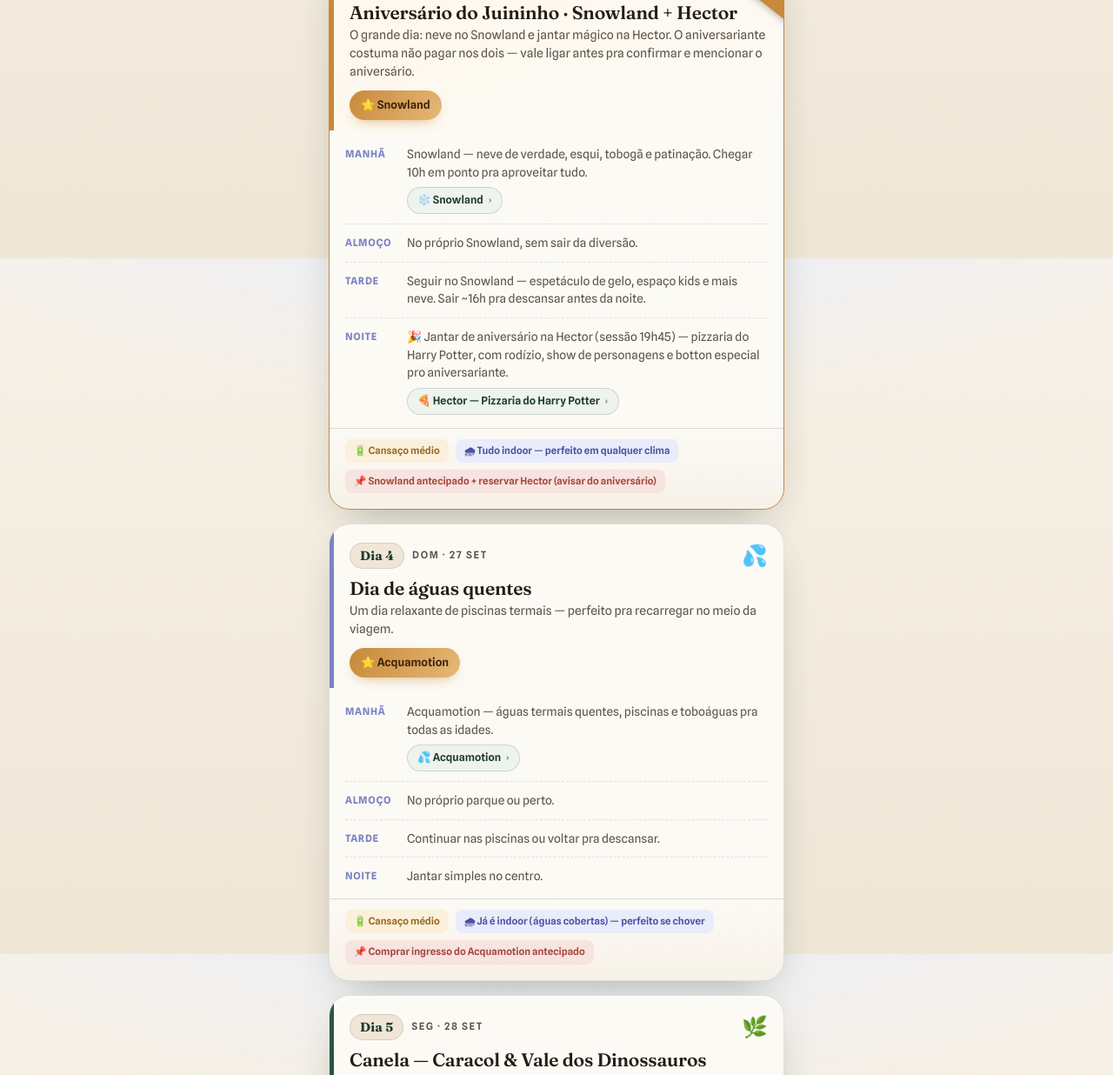
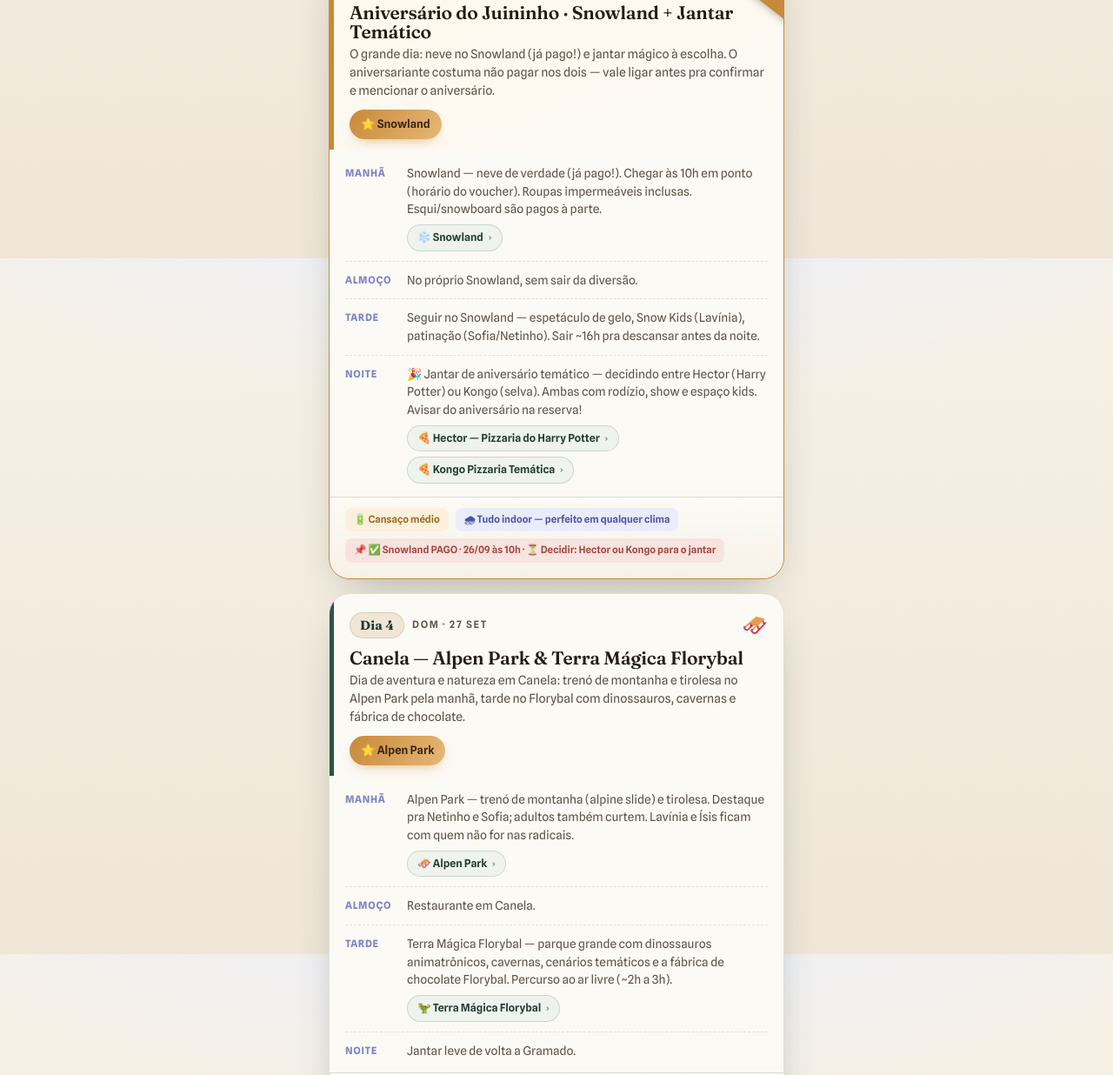
Before and after one commit to ofelipedosanuncios/viagem-gramado-2026, a plain HTML site: page index.html in a window 1280 px wide. Shown: the part 2903-4139 px from the top of the page at 87% size. Drawn offline with Linux system fonts and the light colour scheme.

Commit message:
[roteiro] Reorganizar Dia 4 (Alpen Park+Florybal), fondue Dia 5, Snowland pago, hospedagem atualizada

```diff
--- a/index.html
+++ b/index.html
@@ -379,11 +379,11 @@
     <h2>O que a família decide</h2>
     <p class="lead">O grosso já está definido. Faltam poucos detalhes de experiência — vocês opinam e a gente ajusta.</p>
     <div class="decisions">
-      <div class="dec done"><span class="badge">Confirmado ✓</span><div class="q">🏡 Onde vamos ficar — Cabanas Rota do Sol</div><div class="a">2 chalés família (8 pessoas). Rua Dartagnan de Oliveira, 310 — Av. Central, Gramado (95670-000). Café da manhã incluído, chalé com lareira e estacionamento grátis. Check-in 24/09 (14h) · check-out 29/09 (12h). R$ 1.560 por família, já pago. <a href="https://www.instagram.com/cabanasrotadosol/" target="_blank" rel="noopener" style="color:var(--hortensia);font-weight:600;text-decoration:none">@cabanasrotadosol ↗</a></div></div>
-      <div class="dec done"><span class="badge">Confirmado ✓</span><div class="q">❄️ A neve — Snowland</div><div class="a">Junto com a Hector no Dia 3 (aniversário do Juininho — aniversariante costuma não pagar).</div></div>
+      <div class="dec done"><span class="badge">Confirmado ✓</span><div class="q">🏡 Onde vamos ficar — Cabanas Rota do Sol</div><div class="a">2 chalés Família Econômico (4 pessoas cada) · Reserva nº 6.598. Rua Dartagnan de Oliveira, 310 — Av. Central, Gramado (95670-000). Check-in 24/09 (14h) · check-out 29/09 (12h). R$ 1.560 por família, já pago. ☕ Café da manhã das 7h30 às 10h · 🔔 Recepção 7h–22h · 🅿️ Estacionamento grátis · 📶 Wi-Fi · 📺 TV a cabo. ⚡ Voltagem 220v. 🪵 Lareira inclusa — lenha só da pousada (multa R$150/dia se trazer de fora). 🚭 Não fumar nas acomodações (multa R$250/dia). 🐾 Pet friendly (consultar regras). WhatsApp/tel: (54) 3286-6569. <a href="https://www.instagram.com/cabanasrotadosol/" target="_blank" rel="noopener" style="color:var(--hortensia);font-weight:600;text-decoration:none">@cabanasrotadosol ↗</a></div></div>
+      <div class="dec done"><span class="badge">Confirmado ✓</span><div class="q">❄️ Snowland — ingresso comprado!</div><div class="a">✅ PAGO — 26/09 (sábado, aniversário do Juininho) às 10h. Família F e J já têm voucher. Inclui: montanha de neve, patinação, jogos, shows, roupas impermeáveis. Não inclui: esqui/snowboard (pago à parte), estacionamento, comida.</div></div>
       <div class="dec done"><span class="badge">Confirmado ✓</span><div class="q">🍫 Mundo Lugano</div><div class="a">Parque indoor de chocolate e jogos no dia da chegada (Dia 1) — e o rodízio de pizza fecha a noite.</div></div>
-      <div class="dec done"><span class="badge">Confirmado ✓</span><div class="q">🍕 Hector — pizzaria do Harry Potter</div><div class="a">Jantar de aniversário do Juininho, sábado 26 (Dia 3, sessão 19h45).</div></div>
-      <div class="dec done"><span class="badge">Confirmado ✓</span><div class="q">💦 Águas quentes — Acquamotion</div><div class="a">Domingo (Dia 4). Fica fora da segunda, porque o parque fecha às segundas.</div></div>
+      <div class="dec"><span class="badge" style="background:var(--amber);color:#fff">⏳ Decidir</span><div class="q">🍕 Jantar de aniversário — Hector ou Kongo?</div><div class="a">Hector (Harry Potter): rodízio de pizzas, show de personagens, espaço kids monitorado. Kongo: selva, +100 sabores, show ao vivo, Casa da Árvore (brinquedoteca grátis). Ambas temáticas e com aniversariante especial na reserva. Qual a favorita?</div></div>
+      <div class="dec done"><span class="badge">Confirmado ✓</span><div class="q">🛷 Dia 4 — Alpen Park + Terra Mágica Florybal</div><div class="a">Domingo em Canela: Alpen Park (trenó de montanha e tirolesa) pela manhã e Florybal (dinossauros, cavernas e fábrica de chocolate) à tarde. Ingressos a comprar.</div></div>
       <div class="dec done"><span class="badge">Confirmado ✓</span><div class="q">🎅 Aldeia do Papai Noel</div><div class="a">Agora na tarde do Dia 2, junto com o Mini Mundo e o Lago Negro.</div></div>
       <div class="dec"><div class="q">🌄 Canela: o Dia 5 já tem Caracol + Vale dos Dinossauros. Somamos os Bondinhos?</div><div class="a">Os Bondinhos ficam ao lado do Caracol, na mesma estrada. Dá pra encaixar no mesmo dia ou deixar de fora pra não pesar.</div></div>
       <div class="dec"><div class="q">☕ Onde encaixar o Café Colonial Bela Vista?</div><div class="a">Saiu do último dia. Querem pôr em outro dia — tipo almoço do Dia 2 ou Dia 4 — ou deixar de fora? A gente reserva.</div></div>
@@ -537,13 +537,13 @@
 
   snowland:{ico:"❄️",name:"Snowland",tag:"Parque de neve · Indoor · Gramado",g:"#bcd4e6,#5d7fa8",img:"",
     addr:"RS-235, R. Linha Carazal, 9009 - Gramado - RS, 95675-500",ig:"snowlandgramado",wa:"555430501720",video:"",
-    price:{adult:199.9,child:129.5,childMax:17,freeUnder:4,etiq:"oficial"},
-    what:"O único parque de neve indoor da América Latina. Neve de verdade a -5°C, com pista de esqui e snowboard, patinação no gelo, tobogã, montanha de neve e espetáculo. Tudo coberto e climatizado.",
-    highlights:["Esqui e snowboard pra iniciantes","Patinação no gelo","Tobogã e guerra de neve","Espetáculo de gelo","Espaço kids","Casaco, luva e bota inclusos"],
-    facts:[["Horário","10h às 17h (atrações até 16h30) · fecha quartas"],["Tempo de visita","Meio período a dia inteiro (3–5h)"],["Melhor horário","Logo na abertura (10h)"],["Reserva","Comprar online antecipado"],["Se chover","Indoor — plano B perfeito"]],
-    family:["Sofia (8) e Netinho (12): esqui, tobogã e patinação","Lavínia (3): espaço kids e bonecos de neve","Isis (bebê): pouco tempo e bem agasalhada (o frio é intenso)"],
-    tip:"Vistam roupa térmica e meias grossas por baixo — o casaco emprestado ajuda, mas as pernas sentem o frio.",
-    verdict:"Indispensável pra esse grupo — é o pedido que abriu a viagem e rende um dia inteiro."},
+    price:{adult:199.9,child:129.5,childMax:17,freeUnder:4,etiq:"pago"},
+    what:"O único parque de neve indoor da América Latina. Neve de verdade a -5°C, com pista de esqui e snowboard, patinação no gelo, tobogã, montanha de neve e espetáculo. Tudo coberto e climatizado. Ingressos já comprados para 26/09 às 10h!",
+    highlights:["Montanha de neve e castelinho","Patinação no gelo (min 1,15m e pé 28)","Tobogã, tubing e ice slide (min 1,30m)","Snow Kids pra 0–7 anos (Lavínia ✓)","Roupas impermeáveis inclusas","Esqui/snowboard: pago à parte"],
+    facts:[["✅ Voucher","JÁ PAGO — 26/09 às 10h (família F e J)"],["Horário","10h às 17h (atrações até 16h30)"],["Incluso","Entrada + todas as atrações, roupas impermeáveis"],["Não incluso","Esqui/snowboard, estacionamento, lockers, comida, fotos"],["Patinação","Min 1,15m e pé nº 28"],["Tubing / Ice Slide","Min 1,30m"],["Snow Kids","0 a 7 anos — Lavínia (3) entra"],["Ísis (bebê)","Min 1 ano na montanha de neve — verificar com os pais"],["Reagendamento","1ª vez grátis (48h antes); depois R$50/ingresso"]],
+    family:["Sofia (8) e Netinho (12): patinação, tubing, ice slide e jogos","Lavínia (3): Snow Kids e montanha de neve (espaço kids)","Ísis (bebê): verificar se já tem 1 ano completo pra área de neve"],
+    tip:"Vistam roupa térmica e meias grossas por baixo — o casaco emprestado ajuda, mas as pernas sentem o frio. Esqui/snowboard é pago à parte e vale a pena pra quem quiser experimentar.",
+    verdict:"O ponto alto da viagem — ingressos confirmados para o dia do aniversário do Juininho."},
 
   hector:{ico:"🍕",name:"Hector — Pizzaria do Harry Potter",tag:"Rodízio temático · Jantar · Gramado",g:"#5a3a8a,#2a1d4a",img:"",
     addr:"Av. Borges de Medeiros, 1791 - Centro, Gramado - RS",ig:"hectordragao",wa:"555496885995",video:"",
@@ -609,14 +609,14 @@
     tip:"Reservem uma noite pra chocolate quente. As fábricas de chocolate costumam ter degustação.",
     verdict:"O point das noites leves — é onde vocês vão terminar vários dias sem planejar."},
 
-  fondue:{ico:"🫕",name:"Noite de Fondue",tag:"Jantar clássico da Serra · Gramado",g:"#c8893a,#7a4a2a",img:"",
-    addr:"Gramado - RS (casa a definir)",ig:"casa.lugano",wa:"555492051140",video:"",
-    price:{adult:170,child:85,childMax:12,freeUnder:4,etiq:"oficial"},
-    what:"A experiência gastronômica mais típica de Gramado: fondue de queijo pra começar, fondue de carne no principal e fondue de chocolate com frutas na sobremesa. Clima aconchegante de montanha numa noite fria.",
-    highlights:["Fondue de queijo, carne e chocolate","Ambiente aconchegante","Experiência típica da Serra","Casas: Chateau de La Fondue, La Famille de Gazon"],
-    facts:[["Tempo de visita","Refeição longa — a noite toda"],["Reserva","Reservar com antecedência"],["Com crianças","Demorado — pequenos podem cansar"]],
-    tip:"Uma noite de fondue na viagem é o ponto certo. Confiram se a casa tem opção pras crianças.",
-    verdict:"Vale pela experiência típica. Está no Dia 5, depois de Canela — pra esquentar a noite fria."},
+  fondue:{ico:"🫕",name:"Fondue — La Famille de Gazon",tag:"Sequência fondue na pedra · PAGO · Gramado",g:"#c8893a,#7a4a2a",img:"",
+    addr:"Av. das Hortênsias, 1008 - Centro, Gramado",ig:"",wa:"",video:"",
+    price:{adult:129.9,child:60,childMax:10,freeUnder:5,etiq:"pago"},
+    what:"Sequência de fondue na pedra na La Famille de Gazon: queijo derretido com vinho branco + pão, batata e legumes; carne na pedra (bovino, suíno e frango) com 11 molhos; e fondue de chocolate com 5 frutas e waffer. Vouchers já comprados — só aparecer!",
+    highlights:["Fondue de queijo com vinho branco","Carne na pedra: 3 tipos + 11 molhos","Fondue de chocolate com frutas","Sem agendamento — por ordem de chegada","Restaurante não cobra taxa de 10%"],
+    facts:[["Endereço","Av. das Hortênsias, 1008 - Centro, Gramado"],["Horário jantar","18h às 23h — todos os dias"],["Voucher","✅ JÁ PAGO (família F e J)"],["⚠️ Regra do voucher","NÃO VALE sábado nem domingo — somente dias de semana"],["Crianças","Até 4 anos: isento · 5 a 10 anos: R$60 no local"],["Agendamento","Não precisa — ordem de chegada"],["Bebidas","Não inclusas no voucher"],["Tempo de visita","~2h a 2h30 — refeição completa"]],
+    tip:"Chegar cedo (18h–18h30) pra não esperar. Levar o voucher impresso ou no celular (códigos JOGK54 e QMMA17).",
+    verdict:"Está no Dia 5 (segunda-feira) — fondue quente pra fechar o dia de Canela."},
 
   cafecolonial:{ico:"☕",name:"Café Colonial Bela Vista",tag:"Café colonial · Bela Vista · Gramado",g:"#b88a5a,#74542f",img:"",
     addr:"Café Colonial Bela Vista - Gramado - RS",ig:"belavistacafecolonialoficial",wa:"555432861608",video:"",
@@ -684,6 +684,16 @@
     tip:"Se entrar, encaixa bem numa manhã leve. Como o Netinho é maior, vale medir o interesse antes.",
     verdict:"Fofo, mas opcional pra essa faixa de idade — por isso ficou nas opções à parte."},
 
+  alpenpark:{ico:"🛷",name:"Alpen Park",tag:"Parque de aventura · Canela",g:"#3d6e8a,#1d3a4a",img:"",
+    addr:"Canela - RS",ig:"alpenpark",wa:"",video:"",
+    price:{adult:0,child:0,childMax:99,freeUnder:0,etiq:"conferir"},
+    what:"Parque de aventura com o famoso trenó de montanha (alpine slide) e tirolesa — as atrações mais radicais da região. Ótimas pras crianças maiores e adultos que querem adrenalina.",
+    highlights:["Trenó de montanha (alpine slide)","Tirolesa","Outras atrações radicais","Vista de Canela"],
+    facts:[["Horário","Verificar no site antes de ir"],["Com criança pequena","Atrações têm altura mínima — Lavínia e Ísis ficam de fora das radicais"],["Dica","Confirmar alturas mínimas e preços antes de ir"]],
+    family:["Netinho (12) e Sofia (8): destaque do dia — trenó e tirolesa são pra eles","Adultos: podem curtir junto","Lavínia (3) e Ísis: ficam com quem não for nas atrações radicais"],
+    tip:"Comprar ingressos antecipado se disponível. Vale combinar com o Florybal no mesmo dia, já que ambos ficam em Canela.",
+    verdict:"Adrenalina e diversão no dia 4 — junto com o Florybal."},
+
   opcionais:{ico:"🌸",name:"Outras opcionais",tag:"Atrações extras · decidir na hora",g:"#8a7eb8,#544a8a",img:"",
     addr:"",ig:"",wa:"",video:"",price:null,
     what:"Atrações legais da região que não entraram no roteiro fixo, mas valem ficar no radar caso sobre tempo, o clima ajude ou a família queira.",
@@ -710,21 +720,21 @@
      {t:"Tarde",b:"Aldeia do Papai Noel — clima de Natal e fotos (a Lavínia vai amar). Depois, passeio leve pelo Lago Negro e centro/Rua Coberta com chocolate quente.",p:["aldeia","laghonegro","ruacoberta"]},
      {t:"Noite",b:"Jantar leve no centro e descanso — o Dia 3 vai ser intenso.",p:[]}
    ]},
-  {n:3,date:"Sáb · 26 Set",ico:"🎂",accent:"var(--amber)",birthday:true,title:"Aniversário do Juininho · Snowland + Hector",obj:"O grande dia: neve no Snowland e jantar mágico na Hector. O aniversariante costuma não pagar nos dois — vale ligar antes pra confirmar e mencionar o aniversário.",
-   anchor:"snowland",tired:"medio",rain:"Tudo indoor — perfeito em qualquer clima",book:"Snowland antecipado + reservar Hector (avisar do aniversário)",
+  {n:3,date:"Sáb · 26 Set",ico:"🎂",accent:"var(--amber)",birthday:true,title:"Aniversário do Juininho · Snowland + Jantar Temático",obj:"O grande dia: neve no Snowland (já pago!) e jantar mágico à escolha. O aniversariante costuma não pagar nos dois — vale ligar antes pra confirmar e mencionar o aniversário.",
+   anchor:"snowland",tired:"medio",rain:"Tudo indoor — perfeito em qualquer clima",book:"✅ Snowland PAGO · 26/09 às 10h · ⏳ Decidir: Hector ou Kongo para o jantar",
    slots:[
-     {t:"Manhã",b:"Snowland — neve de verdade, esqui, tobogã e patinação. Chegar 10h em ponto pra aproveitar tudo.",p:["snowland"]},
+     {t:"Manhã",b:"Snowland — neve de verdade (já pago!). Chegar às 10h em ponto (horário do voucher). Roupas impermeáveis inclusas. Esqui/snowboard são pagos à parte.",p:["snowland"]},
      {t:"Almoço",b:"No próprio Snowland, sem sair da diversão.",p:[]},
-     {t:"Tarde",b:"Seguir no Snowland — espetáculo de gelo, espaço kids e mais neve. Sair ~16h pra descansar antes da noite.",p:[]},
-     {t:"Noite",b:"🎉 Jantar de aniversário na Hector (sessão 19h45) — pizzaria do Harry Potter, com rodízio, show de personagens e botton especial pro aniversariante.",p:["hector"]}
+     {t:"Tarde",b:"Seguir no Snowland — espetáculo de gelo, Snow Kids (Lavínia), patinação (Sofia/Netinho). Sair ~16h pra descansar antes da noite.",p:[]},
+     {t:"Noite",b:"🎉 Jantar de aniversário temático — decidindo entre Hector (Harry Potter) ou Kongo (selva). Ambas com rodízio, show e espaço kids. Avisar do aniversário na reserva!",p:["hector","kongo"]}
    ]},
-  {n:4,date:"Dom · 27 Set",ico:"💦",accent:"var(--hortensia)",title:"Dia de águas quentes",obj:"Um dia relaxante de piscinas termais — perfeito pra recarregar no meio da viagem.",
-   anchor:"acquamotion",tired:"medio",rain:"Já é indoor (águas cobertas) — perfeito se chover",book:"Comprar ingresso do Acquamotion antecipado",
+  {n:4,date:"Dom · 27 Set",ico:"🛷",accent:"var(--pine-2)",title:"Canela — Alpen Park & Terra Mágica Florybal",obj:"Dia de aventura e natureza em Canela: trenó de montanha e tirolesa no Alpen Park pela manhã, tarde no Florybal com dinossauros, cavernas e fábrica de chocolate.",
+   anchor:"alpenpark",tired:"pesado",rain:"Alpen Park e Florybal são ao ar livre — em chuva forte, trocar por Mundo a Vapor (indoor) ou Acquamotion",book:"Verificar alturas mínimas e comprar ingressos Alpen Park + Florybal antecipado",
    slots:[
-     {t:"Manhã",b:"Acquamotion — águas termais quentes, piscinas e toboáguas pra todas as idades.",p:["acquamotion"]},
-     {t:"Almoço",b:"No próprio parque ou perto.",p:[]},
-     {t:"Tarde",b:"Continuar nas piscinas ou voltar pra descansar.",p:[]},
-     {t:"Noite",b:"Jantar simples no centro.",p:[]}
+     {t:"Manhã",b:"Alpen Park — trenó de montanha (alpine slide) e tirolesa. Destaque pra Netinho e Sofia; adultos também curtem. Lavínia e Ísis ficam com quem não for nas radicais.",p:["alpenpark"]},
+     {t:"Almoço",b:"Restaurante em Canela.",p:[]},
+     {t:"Tarde",b:"Terra Mágica Florybal — parque grande com dinossauros animatrônicos, cavernas, cenários temáticos e a fábrica de chocolate Florybal. Percurso ao ar livre (~2h a 3h).",p:["florybal"]},
+     {t:"Noite",b:"Jantar leve de volta a Gramado.",p:[]}
    ]},
   {n:5,date:"Seg · 28 Set",ico:"🌿",accent:"var(--pine-2)",title:"Canela — Caracol & Vale dos Dinossauros",obj:"A natureza e os dinossauros de Canela durante o dia, e uma noite tranquila de descanso no hotel.",
    anchor:"caracol",tired:"medio",rain:"Caracol e Vale são ao ar livre — em chuva forte, trocar por Mundo a Vapor (indoor)",book:null,
@@ -732,7 +742,7 @@
      {t:"Manhã",b:"Parque do Caracol — a cascata gigante e o novo mirante de piso de vidro.",p:["caracol"]},
      {t:"Almoço",b:"Restaurante em Canela.",p:[]},
      {t:"Tarde",b:"Vale dos Dinossauros — dinossauros animatrônicos em tamanho real, na mesma estrada (RS-466). Sucesso garantido com a criançada.",p:["vale"]},
-     {t:"Noite",b:"Noite tranquila: pedir um lanche no hotel e descansar depois do dia em Canela.",p:[]}
+     {t:"Noite",b:"🫕 Fondue na La Famille de Gazon — sequência completa: queijo, carne na pedra e chocolate. Voucher já pago! Chegar a partir das 18h, por ordem de chegada. Só funciona em dias de semana (segunda ✓).",p:["fondue"]}
    ]},
   {n:6,date:"Ter · 29 Set",ico:"🧳",accent:"var(--hortensia)",title:"Último dia — manhã livre &amp; volta",obj:"Check-out até 12h e estrada pra Porto Alegre com folga. Sem atração marcada — a regra do dia é não perder o voo.",
    anchor:null,tired:"leve",rain:"Em chuva, ficar no coberto (café/Rua Coberta) até a hora de sair",book:"Confirmar transporte de volta pra POA",
```
